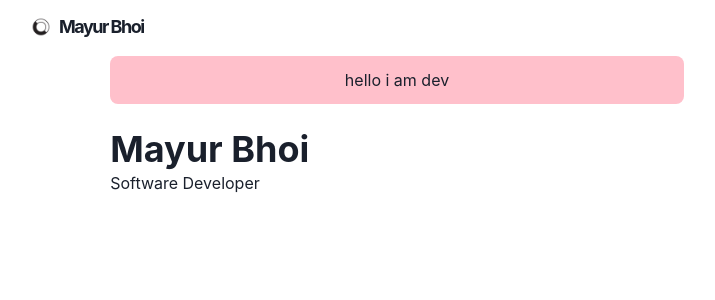
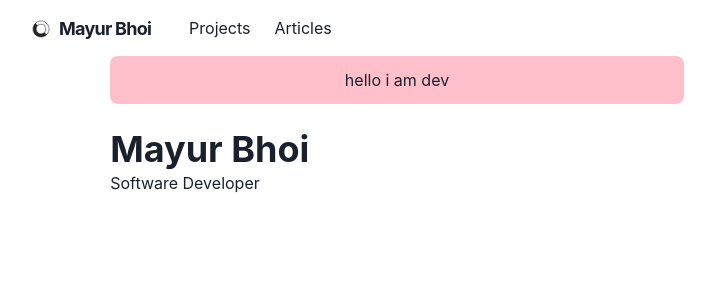
Before and after one commit to Mayur57/mayurbhoi.com, a Next.js app: page / in a window 1280 px wide. Shown: the top 300 px of the page, without its empty margins (243-958 px from the left). Built offline with nearby package versions, Linux system fonts and the light colour scheme.

Commit message:
add: navbar links

```diff
--- a/components/layouts/nav.js
+++ b/components/layouts/nav.js
@@ -53,10 +53,25 @@ const Navbar = props => {
         justify="space-between"
       >
         <Flex align="center" mr={5}>
-                  <Heading as="h1" size="lg" letterSpacing={'tighter'}>
-                      <Logo/>
+          <Heading as="h1" size="lg" letterSpacing={'tight'}>
+            <Logo />
           </Heading>
         </Flex>
+        <Stack
+          direction={{ base: 'column', md: 'row' }}
+          display={{ base: 'none', md: 'flex' }}
+          width={{ base: 'full', md: 'auto' }}
+          alignItems="center"
+          flexGrow={1}
+          mt={{ base: 4, nmd: 0 }}
+        >
+          <LinkItem href="/projects" path={path}>
+            Projects
+          </LinkItem>
+          <LinkItem href="/posts" path={path}>
+            Articles
+          </LinkItem>
+        </Stack>
       </Container>
     </Box>
   )
```
Also changed, not shown: 1 other file (tests, documents, lock files or other folders). Lines whose indentation alone changed are shown as unchanged.
